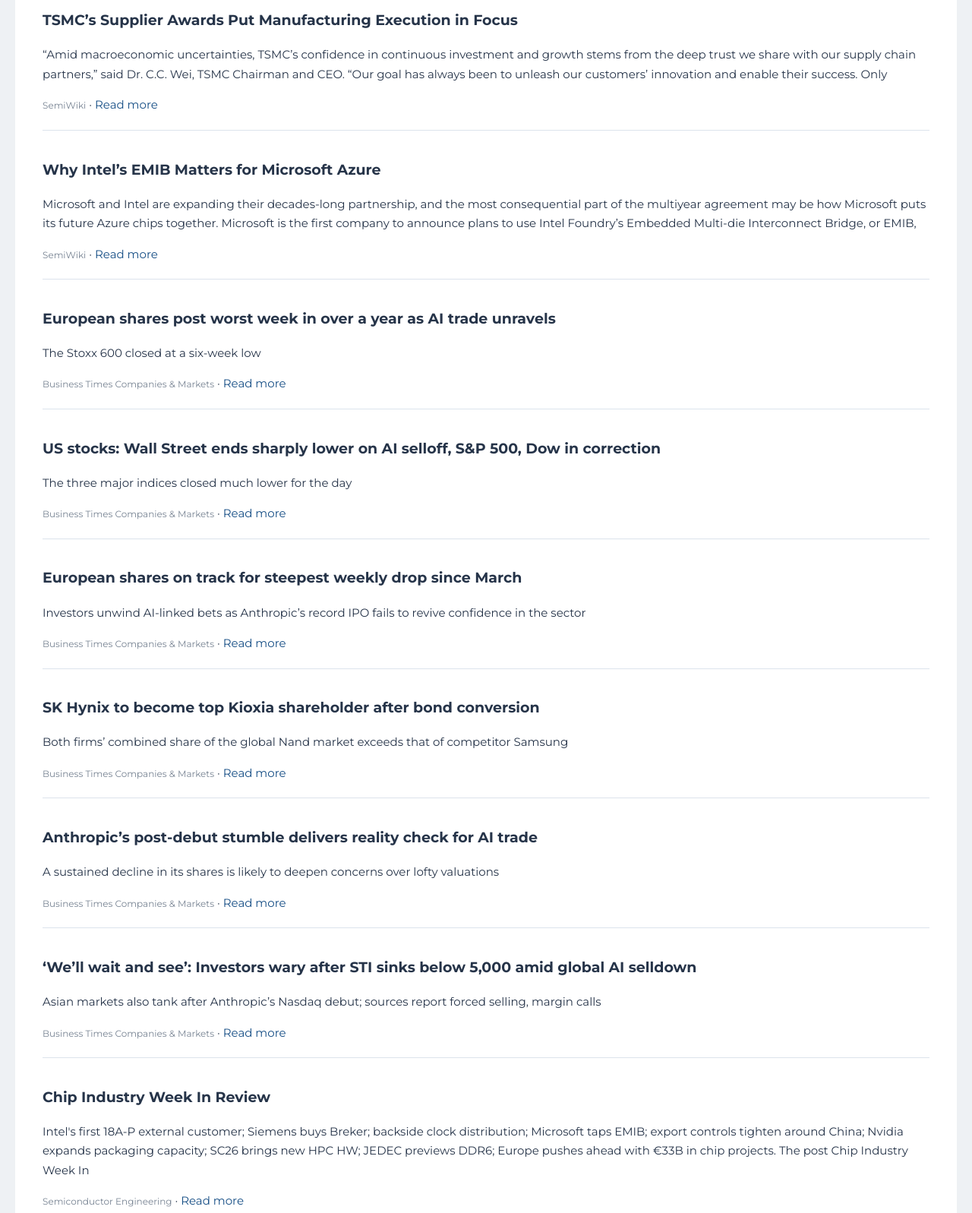
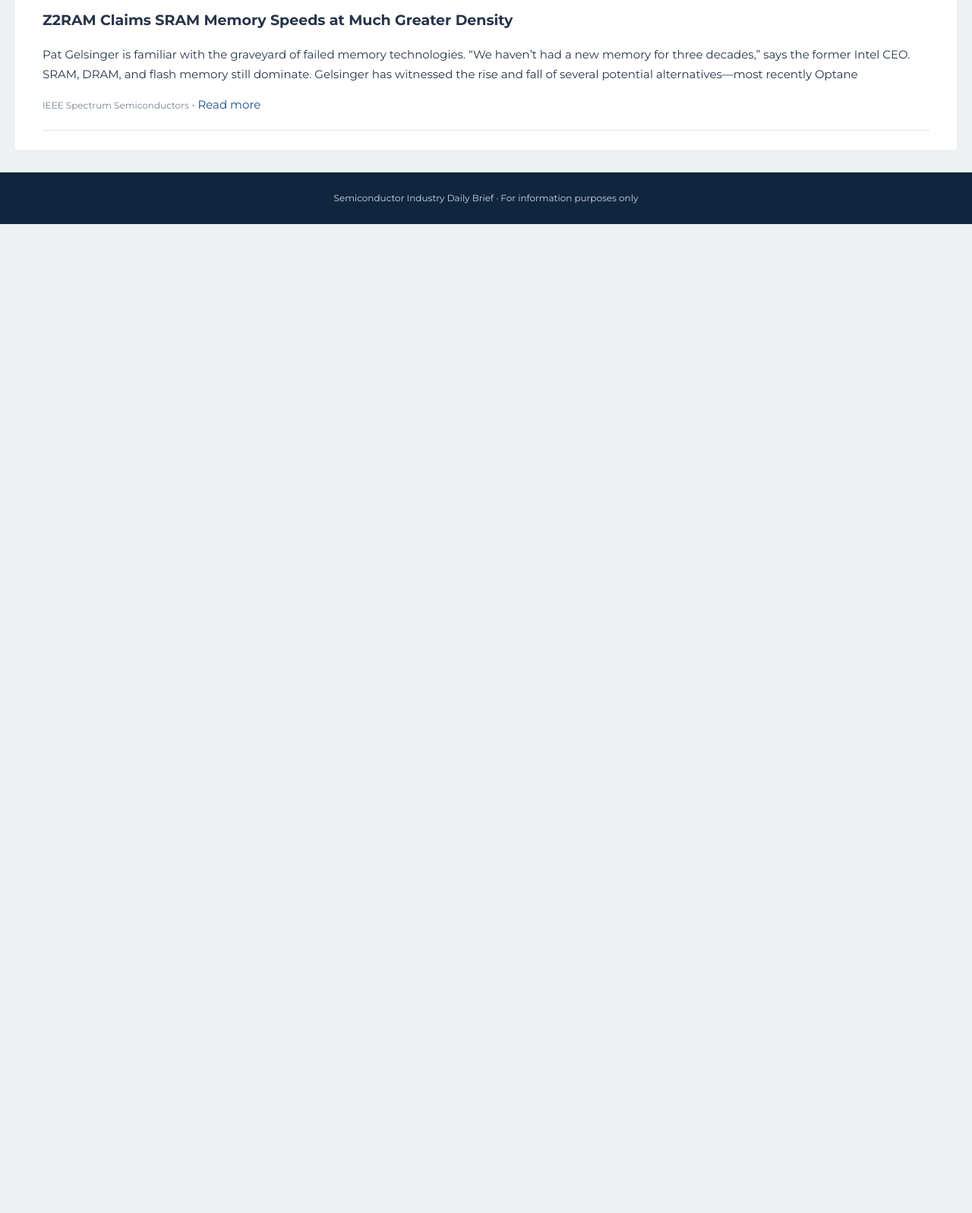
Before and after one commit to atowr/semiconductor-newsletter, a plain HTML site: page docs/index.html in a window 1280 px wide. Shown: the part 520-2117 px from the top of the page at 76% size. After the commit the page ends 815 px from the top, so only its background shows below. Drawn offline with Linux system fonts and the light colour scheme; a script that the page names is missing.

Commit message:
Publish daily semiconductor newsletter

```diff
--- a/docs/index.html
+++ b/docs/index.html
@@ -40,7 +40,7 @@ footer { background:#10263f; color:#cbd5e1; padding:24px; text-align:center; fon
 .tradingview-widget-container__widget {width:100%}
 .tradingview-widget-container iframe {display:block;width:100%!important;max-width:100%}
 .snapshot {padding:20px 24px 24px}</style></head><body>
-<header style="text-align:left"><p style="text-align:left;margin:0 0 6px"> Saturday, 21 November 2026</p>
+<header style="text-align:left"><p style="text-align:left;margin:0 0 6px"> Sunday, 22 November 2026</p>
 <h1 style="text-align:left;margin:0 0 6px">Semiconductor Industry Daily Brief</h1><p style="text-align:left;margin:0">Providing concise, curated market intelligence</p></header>
 <section class="snapshot">
 <div class="snapshot-title">Market Snapshot — Live, as displayed by TradingView</div>
@@ -54,64 +54,9 @@ footer { background:#10263f; color:#cbd5e1; padding:24px; text-align:center; fon
 <main><h2>TODAY'S STORIES</h2>
 
         <article>
-        <h2>TSMC’s Supplier Awards Put Manufacturing Execution in Focus</h2>
-        <p>“Amid macroeconomic uncertainties, TSMC’s confidence in continuous investment and growth stems from the deep trust we share with our supply chain partners,” said Dr. C.C. Wei, TSMC Chairman and CEO. “Our goal has always been to unleash our customers’ innovation and enable their success. Only</p>
-        <div class="story-meta"><span class="source">SemiWiki</span> · <a href="https://semiwiki.com/semiconductor-manufacturers/tsmc/376475-tsmcs-supplier-awards-put-manufacturing-execution-in-focus/">Read more</a></div>
-        </article>
-        <article>
-        <h2>Why Intel’s EMIB Matters for Microsoft Azure</h2>
-        <p>Microsoft and Intel are expanding their decades-long partnership, and the most consequential part of the multiyear agreement may be how Microsoft puts its future Azure chips together. Microsoft is the first company to announce plans to use Intel Foundry’s Embedded Multi-die Interconnect Bridge, or EMIB,</p>
-        <div class="story-meta"><span class="source">SemiWiki</span> · <a href="https://semiwiki.com/semiconductor-manufacturers/intel/376571-why-intels-emib-matters-for-microsoft-azure/">Read more</a></div>
-        </article>
-        <article>
-        <h2>European shares post worst week in over a year as AI trade unravels</h2>
-        <p>The Stoxx 600 closed at a six-week low</p>
-        <div class="story-meta"><span class="source">Business Times Companies &amp; Markets</span> · <a href="https://www.businesstimes.com.sg/companies-markets/capital-markets-currencies/european-shares-post-worst-week-over-year-ai-trade-unravels">Read more</a></div>
-        </article>
-        <article>
-        <h2>US stocks: Wall Street ends sharply lower on AI selloff, S&amp;P 500, Dow in correction</h2>
-        <p>The three major indices closed much lower for the day</p>
-        <div class="story-meta"><span class="source">Business Times Companies &amp; Markets</span> · <a href="https://www.businesstimes.com.sg/companies-markets/capital-markets-currencies/us-stocks-wall-street-ends-sharply-lower-ai-selloff-sp-500-dow-correction">Read more</a></div>
-        </article>
-        <article>
-        <h2>European shares on track for steepest weekly drop since March</h2>
-        <p>Investors unwind AI-linked bets as Anthropic’s record IPO fails to revive confidence in the sector</p>
-        <div class="story-meta"><span class="source">Business Times Companies &amp; Markets</span> · <a href="https://www.businesstimes.com.sg/companies-markets/capital-markets-currencies/european-shares-track-steepest-weekly-drop-march">Read more</a></div>
-        </article>
-        <article>
-        <h2>SK Hynix to become top Kioxia shareholder after bond conversion</h2>
-        <p>Both firms’ combined share of the global Nand market exceeds that of competitor Samsung</p>
-        <div class="story-meta"><span class="source">Business Times Companies &amp; Markets</span> · <a href="https://www.businesstimes.com.sg/companies-markets/sk-hynix-become-top-kioxia-shareholder-after-bond-conversion">Read more</a></div>
-        </article>
-        <article>
-        <h2>Anthropic’s post-debut stumble delivers reality check for AI trade</h2>
-        <p>A sustained decline in its shares is likely to deepen concerns over lofty valuations</p>
-        <div class="story-meta"><span class="source">Business Times Companies &amp; Markets</span> · <a href="https://www.businesstimes.com.sg/companies-markets/anthropics-post-debut-stumble-delivers-reality-check-ai-trade">Read more</a></div>
-        </article>
-        <article>
-        <h2>‘We’ll wait and see’: Investors wary after STI sinks below 5,000 amid global AI selldown</h2>
-        <p>Asian markets also tank after Anthropic’s Nasdaq debut; sources report forced selling, margin calls</p>
-        <div class="story-meta"><span class="source">Business Times Companies &amp; Markets</span> · <a href="https://www.businesstimes.com.sg/companies-markets/capital-markets-currencies/well-wait-and-see-investors-wary-after-sti-sinks-below-5000-amid-global-ai-selldown">Read more</a></div>
-        </article>
-        <article>
-        <h2>Chip Industry Week In Review</h2>
-        <p>Intel&#x27;s first 18A-P external customer; Siemens buys Breker; backside clock distribution; Microsoft taps EMIB; export controls tighten around China; Nvidia expands packaging capacity; SC26 brings new HPC HW; JEDEC previews DDR6; Europe pushes ahead with €33B in chip projects. The post Chip Industry Week In</p>
-        <div class="story-meta"><span class="source">Semiconductor Engineering</span> · <a href="https://semiengineering.com/chip-industry-week-in-review-165/">Read more</a></div>
-        </article>
-        <article>
-        <h2>TSMC tightens China AI chip curbs as new US rules close manufacturing loophole, sources say</h2>
-        <p>It is instructing that affected orders using manufacturing processes of 16 nanometres and below be halted</p>
-        <div class="story-meta"><span class="source">Business Times Companies &amp; Markets</span> · <a href="https://www.businesstimes.com.sg/international/tsmc-tightens-china-ai-chip-curbs-new-us-rules-close-manufacturing-loophole-sources-say">Read more</a></div>
-        </article>
-        <article>
-        <h2>Singapore-based DayOne is said to pause US IPO plans on data centre, market concerns</h2>
-        <p>Investors question the sustainability of frothy valuations for the AI boom’s digital infrastructure</p>
-        <div class="story-meta"><span class="source">Business Times Companies &amp; Markets</span> · <a href="https://www.businesstimes.com.sg/companies-markets/singapore-based-dayone-said-pause-us-ipo-plans-data-centre-market-concerns">Read more</a></div>
-        </article>
-        <article>
-        <h2>Chip sell-off turns into stampede in Asia as AI fears grow</h2>
-        <p>Key indexes reach grim milestones, with Nikkei 225 at its lowest level since April</p>
-        <div class="story-meta"><span class="source">Business Times Companies &amp; Markets</span> · <a href="https://www.businesstimes.com.sg/international/chip-sell-turns-stampede-asia-ai-fears-grow">Read more</a></div>
+        <h2>Z2RAM Claims SRAM Memory Speeds at Much Greater Density</h2>
+        <p>Pat Gelsinger is familiar with the graveyard of failed memory technologies. “We haven’t had a new memory for three decades,” says the former Intel CEO. SRAM, DRAM, and flash memory still dominate. Gelsinger has witnessed the rise and fall of several potential alternatives—most recently Optane</p>
+        <div class="story-meta"><span class="source">IEEE Spectrum Semiconductors</span> · <a href="https://spectrum.ieee.org/sram-memory-z2ram">Read more</a></div>
         </article>
 </main>
 <footer>Semiconductor Industry Daily Brief · For information purposes only</footer>
```
